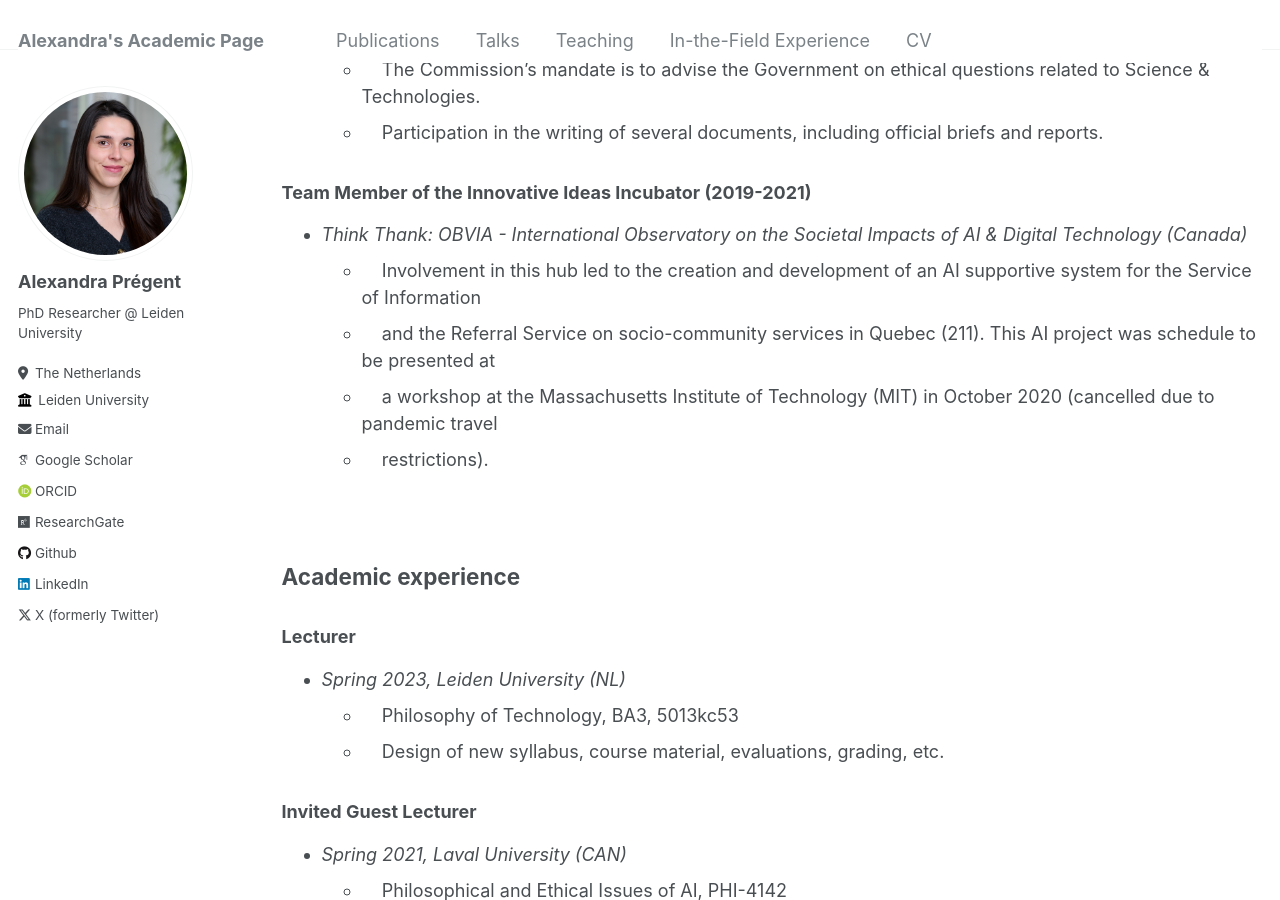
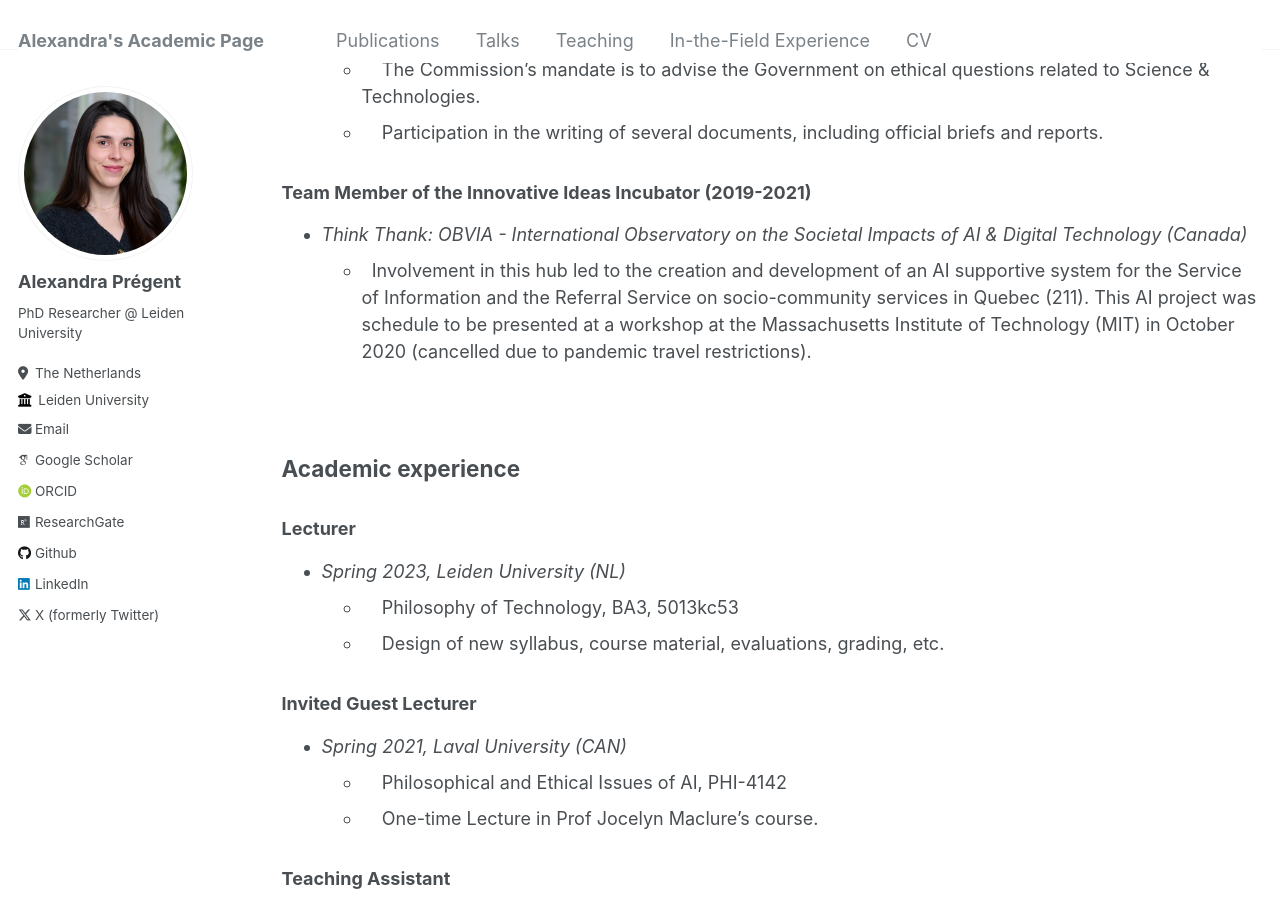
Before and after one commit to AlexandraPregent/AlexandraPregent.github.io, a Jekyll site: the page built from _pages/cv.md, in a window 1280 px wide and 900 px high, scrolled down 940 px. Built offline with Jekyll 4.4.1, drawn with Linux system fonts in a browser that asks for light colours; some web fonts are replaced; part of the change alters nothing that is shown; some of the changed text lies outside the part shown.

Commit message:
Update cv.md

```diff
--- a/_pages/cv.md
+++ b/_pages/cv.md
@@ -17,9 +17,9 @@ redirect_from:
 
 Ph.D in Philosophy, Philosophy of Technology, Leiden University, 2021-
 
-* M.A. in Philosophy, Ethics of AI, Laval University, 2019-2021
+M.A. in Philosophy, Ethics of AI, Laval University, 2019-2021
 
-* BA. in Philosophy & French Literature, 2016-2019
+B.A. in Philosophy & French Literature, 2016-2019
 
 &nbsp;
 &nbsp;
@@ -36,14 +36,13 @@ Canada Social Sciences and Humanities Research Council (20 000$ CAD/year) 2021-2
 
 * Bourse Desjardins Baccalauréat (1250$CAD) 2017
 
-&nbsp; &nbsp; &nbsp;
-&nbsp; &nbsp; &nbsp;
+&nbsp;
+&nbsp;
 
 
 # Work Experience
 
 &nbsp;
-
 
 ## In-the-field experience
 
@@ -60,10 +59,9 @@ Canada Social Sciences and Humanities Research Council (20 000$ CAD/year) 2021-2
 ### **Team Member of the Innovative Ideas Incubator (2019-2021)**
 
 * *Think Thank: OBVIA - International Observatory on the Societal Impacts of AI & Digital Technology (Canada)*
-  * &nbsp; &nbsp; Involvement in this hub led to the creation and development of an AI supportive system for the Service of Information
-  * &nbsp; &nbsp; and the Referral Service on socio-community services in Quebec (211). This AI project was schedule to be presented at
-  * &nbsp; &nbsp; a workshop at the Massachusetts Institute of Technology (MIT) in October 2020 (cancelled due to pandemic travel
-  * &nbsp; &nbsp; restrictions).
+  * &nbsp; Involvement in this hub led to the creation and development of an AI supportive system for the Service of Information and
+    the Referral Service on socio-community services in Quebec (211). This AI project was schedule to be presented at a workshop at the
+    Massachusetts Institute of Technology (MIT) in October 2020 (cancelled due to pandemic travel restrictions).
 
 
 &nbsp; &nbsp; &nbsp;
```
